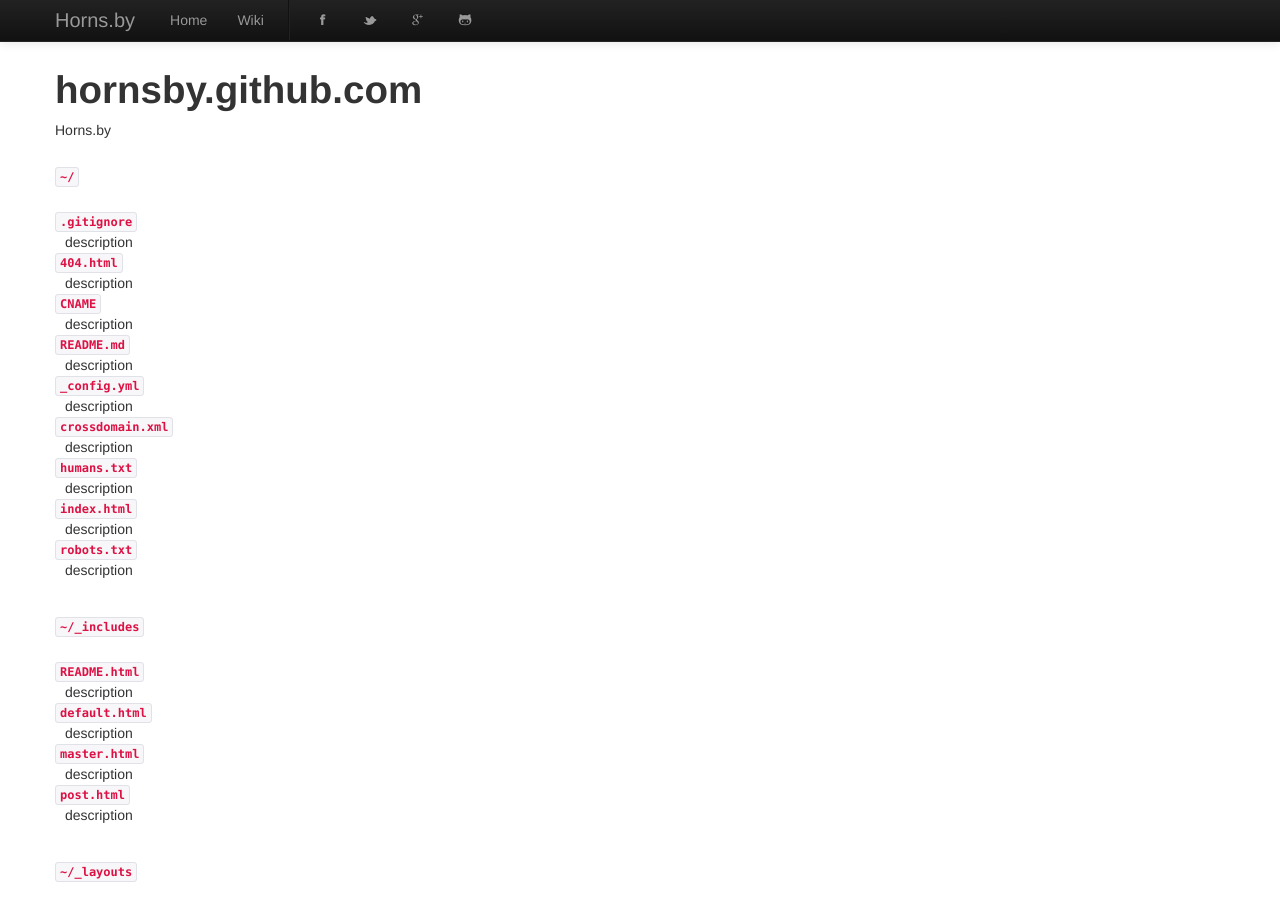
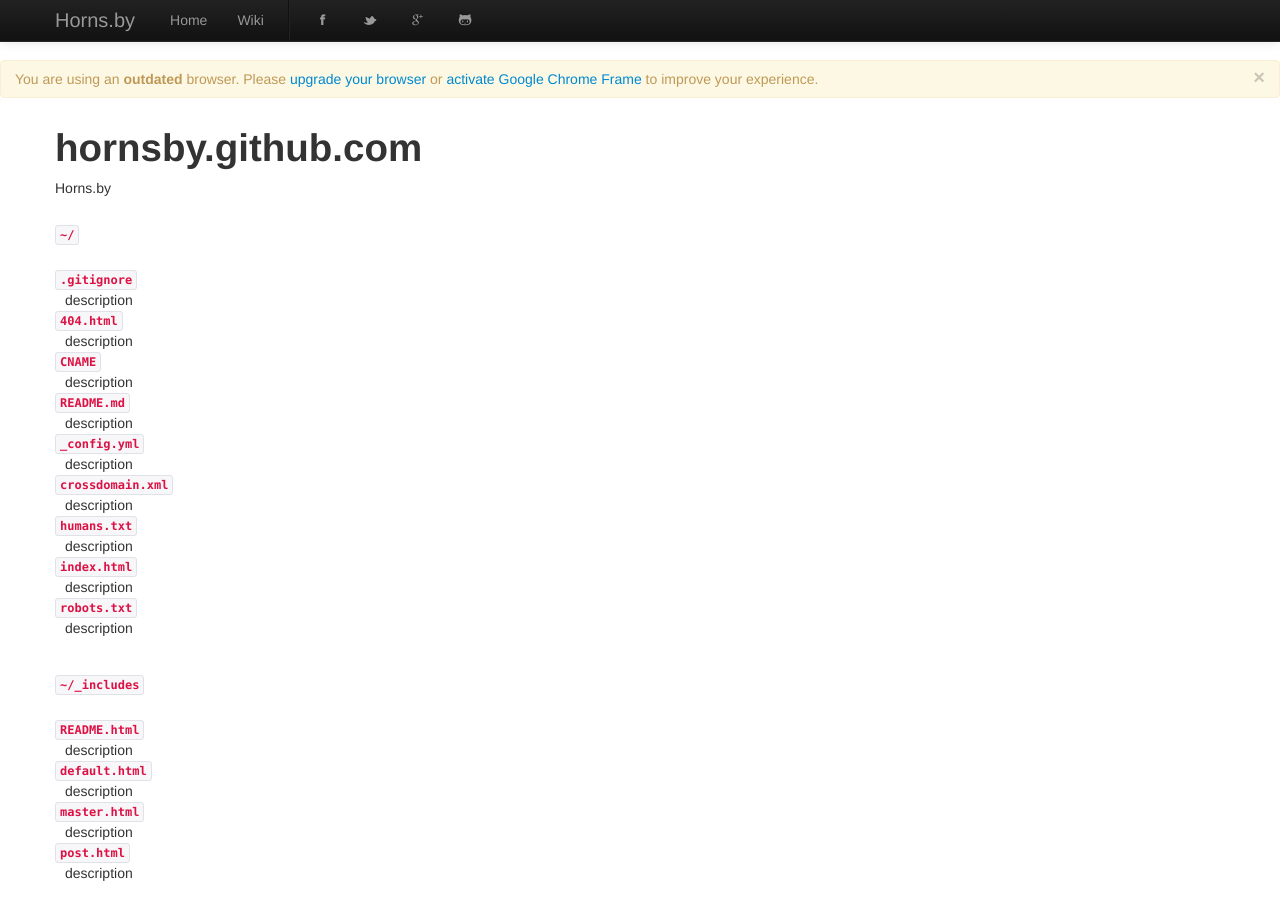
Before and after one commit to Hornsby/hornsby.github.com, a Jekyll site: the page built from README.md, in a window 1280 px wide and 900 px high. Built offline with Jekyll 4.4.1, drawn with Linux system fonts in a browser that asks for light colours; nearby versions of some CDN libraries.

Commit message:
testing obsolete browser alert

```diff
--- a/_layouts/master.html
+++ b/_layouts/master.html
@@ -21,12 +21,13 @@
 </head>
 <body>
 <div id="wrap">
-<!--[if lt IE 7]><p class="chromeframe">
+<!--[if lt IE 7]--><div class="chromeframe alert">
+<button type="button" class="close" data-dismiss="alert">&times;</button>
 You are using an <strong>outdated</strong> browser.  Please
 <a href="http://browsehappy.com/">upgrade your browser</a> or
 <a href="http://www.google.com/chromeframe/?redirect=true">activate Google
 Chrome Frame</a> to improve your experience.
-</p><![endif]-->
+</div><!--[endif]-->
 <header class="navbar navbar-inverse navbar-fixed-top">
   <div class="navbar-inner">
     <div class="container">
```
